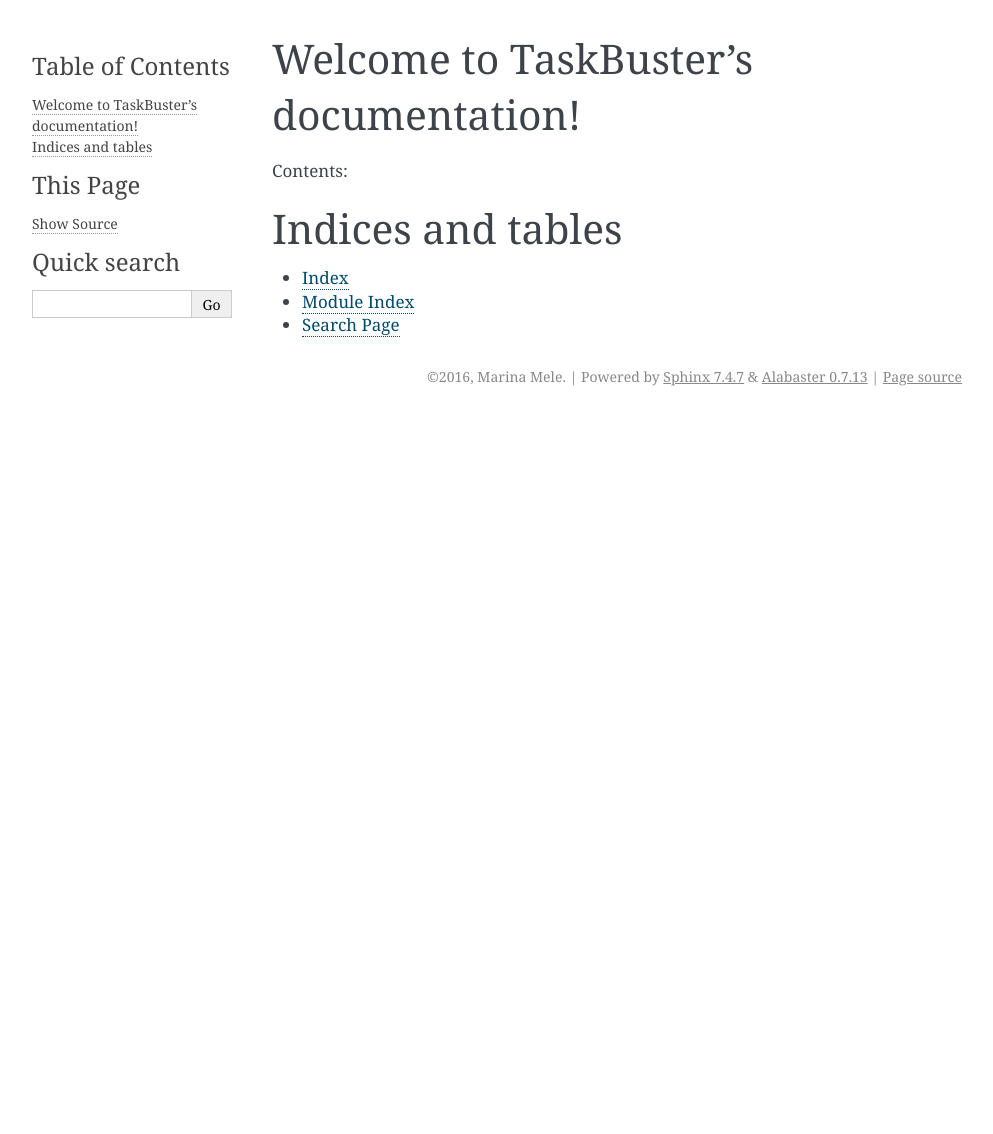
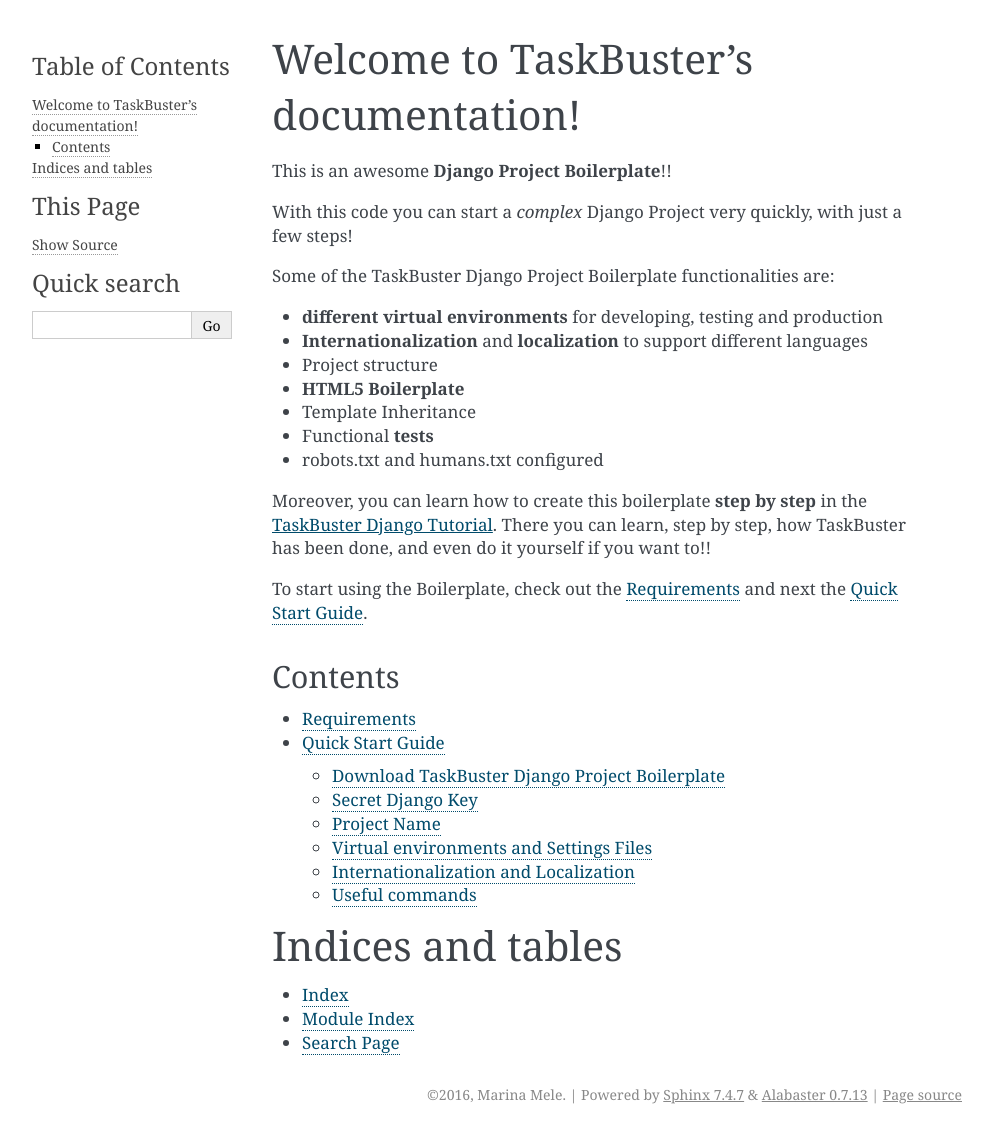
Before and after one commit to sebabouche/Task-Buster, a Sphinx documentation site: the page built from docs/index.rst, in a window 1280 px wide. Shown: the whole page, without its empty margins (148-1141 px from the left). Built offline with Sphinx 7.4.7, drawn with Linux system fonts in a browser that asks for light colours; before the commit the page ends 900 px from its top, so only the background shows below that.

```diff
--- a/docs/index.rst
+++ b/docs/index.rst
@@ -1,16 +1,41 @@
-.. TaskBuster documentation master file, created by
-   sphinx-quickstart on Fri Jun 17 04:47:13 2016.
-   You can adapt this file completely to your liking, but it should at least
-   contain the root `toctree` directive.
-
 Welcome to TaskBuster's documentation!
 ======================================
 
-Contents:
+This is an awesome **Django Project Boilerplate**!!
+
+With this code you can start a *complex* Django Project
+very quickly, with just a few steps!
+
+Some of the TaskBuster Django Project Boilerplate functionalities are:
+
+- **different virtual environments** for developing, testing and production
+- **Internationalization** and **localization** to support different languages
+- Project structure
+- **HTML5 Boilerplate**
+- Template Inheritance
+- Functional **tests**
+- robots.txt and humans.txt configured
+
+Moreover, you can learn how to create this boilerplate **step by step**
+in the |taskbuster_tutorial|. There you can learn, step by step, how
+TaskBuster has been done, and even do it yourself if you want to!!
+
+.. |taskbuster_tutorial| raw:: html
+
+    <a href="http://marinamele.com/taskbuster-django-tutorial"
+    target="_blank">TaskBuster Django Tutorial</a>
+
+To start using the Boilerplate, check out the :doc:`requirements`
+and next the :doc:`quick_start`.
+
+Contents
+--------
 
 .. toctree::
    :maxdepth: 2
 
+   requirements
+   quick_start
 
 
 Indices and tables
--- /dev/null
+++ b/docs/quick_start.rst
@@ -0,0 +1,178 @@
+Quick Start Guide
+=================
+
+
+Download TaskBuster Django Project Boilerplate
+----------------------------------------------
+
+First, you need to download the BoilerPlate from GitHub.
+
+
+Secret Django Key
+-----------------
+
+This boilerplate has the **DJANGO_KEY** setting variable hidden.
+
+You can generate your DJANGO_KEY |django_key|.
+
+.. |django_key| raw:: html
+
+    <a href="http://www.miniwebtool.com/django-secret-key-generator"
+    target="_blank">here</a>
+
+
+Project Name
+------------
+
+This project is named *TaskBuster*, so if you are using this
+Boilerplate to create your own project, you'll have to change
+the name in a few places:
+
+ - *taskbuster_project* **folder** (your top project container)
+ - *taskbuster_project/taskbuster* **folder** (your project name)
+ - virtual environment names: **tb_dev** and **tb_test** (name them whatever you want)
+ - in virtual environments **postactivate** files (see section below), you have to change **taskbuster.settings.development** for your **projectname.settings.development**. Same works for the testing environment.
+
+
+Virtual environments and Settings Files
+---------------------------------------
+
+First, you must know your Python 3 path::
+
+    $ which python3
+
+which is something similar to /usr/local/bin/python3.
+
+Next, create a Development virtual environment with Python 3 installed::
+
+    $ mkvirtualenv --python=/usr/local/bin/python3 tb_dev
+
+where you might need to change it with your python path.
+
+Go to the virtual enviornment folder with::
+
+    $ cd $VIRTUAL_ENV/bin
+
+and edit the postactivate file.:
+
+    $ vi postactivate
+
+You must add the lines: ::
+
+    export DJANGO_SETTINGS_MODULE="taskbuster.settings.development"
+    export SECRET_KEY="your_secret_django_key"
+
+with your project name and your own secret key.
+
+Next, edit the **predeactivate** file and add the line::
+
+    unset SECRET_KEY
+
+Repeat the last steps for your testing environment::
+
+    $ mkvirtualenv --python=/usr/local/bin/python3 tb_test
+    $ cd $VIRTUAL_ENV/bin
+    $ vi postactivate
+
+where you have to add the lines::
+
+    export DJANGO_SETTINGS_MODULE="taskbuster.settings.testing"
+    export SECRET_KEY="your_secret_django_key"
+
+and in the predeactivate file::
+
+    unset SECRET_KEY
+
+Next, install the packages in each environment::
+
+    $ workon tb_dev
+    $ pip install -r requirements/development.txt
+    $ workon tb_test
+    $ pip install -r requirements/testing.txt
+
+
+
+Internationalization and Localization
+-------------------------------------
+
+Settings
+********
+
+The default language for this Project is **English**, and we use internatinalization to translate the text into Catalan.
+
+If you want to change the translation language, or include a new one, you just need to modify the **LANGUAGES** variable in the file *settings/base.py*. The language codes that define each language can be found |codes_link|.
+
+.. |codes_link| raw:: html
+
+    <a href="http://msdn.microsoft.com/en-us/library/ms533052(v=vs.85).aspx" target="_blank">here</a>
+
+For example, if you want to use German you should include::
+
+    LANGUAGES = (
+        ...
+        'de', _("German"),
+        ...
+    )
+
+You can also specify a dialect, like Luxembourg's German with::
+
+    LANGUAGES = (
+        ...
+        'de-lu', _("Luxemburg's German"),
+        ...
+    )
+
+Note: the name inside the translation function _("") is the language name in the default language (English).
+
+More information on the |internationalization_post|.
+
+.. |internationalization_post| raw:: html
+
+    <a href="http://marinamele.com/taskbuster-django-tutorial/internationalization-localization-languages-time-zones" target="_blank">TaskBuster post</a>
+
+
+Translation
+***********
+
+Go to the terminal, inside the taskbuster_project folder and create the files to translate with::
+
+    $ python manage.py makemessages -l ca
+
+change the language "ca" for your selected language.
+
+Next, go to the locale folder of your language::
+
+    $ cd taskbuster/locale/ca/LC_MESSAGES
+
+where taskbuster is your project folder. You have to edit the file *django.po* and translate the strings. You can find more information about how to translate the strings |translation_strings_post|.
+
+.. |translation_strings_post| raw:: html
+
+    <a href="http://marinamele.com/taskbuster-django-tutorial/internationalization-localization-languages-time-zones#inter-translation" target="_blank">here</a>
+
+Once the translation is done, compile your messages with::
+
+    $ python manage.py compilemessages -l ca
+
+
+
+Tests
+*****
+
+We need to update the languages in our Tests to make sure the translation works correclty. Open the file *functional_tests/test_all_users.py*:
+
+- in **test_internationalization**, update your languages with the translation of title text, here "Welcome to TaskBuster!"
+- in **test_localization**, update your languages.
+
+
+
+Useful commands
+---------------
+
+A list of all the commands used to run this template::
+
+    $ workon tb_dev
+    $ workon tb_test
+
+    $ python manage.py makemessages -l ca
+    $ python manage.py compilemessages -l ca
--- /dev/null
+++ b/docs/requirements.rst
@@ -0,0 +1,31 @@
+Requirements
+============
+
+The requirements necessary to use this Django Project Boilerplate are:
+
+- **python3** and **pip3**
+- **virtualenv and virtualenvwrapper**
+- **Firefox** (to use Selenium's Webdriver in functional Tests)
+- **GNU gettext** (to use Internationalization)
+
+If you don't have the first two requirements, you may find this
+post useful: |python_install|.
+
+.. |python_install| raw:: html
+
+    <a href="http://www.marinamele.com/2014/07/install-python3-on-mac-os-x-and-use-virtualenv-and-virtualenvwrapper.html" target="_blank">Install Python 3 on Mac OS X and use virtualenv and virtualenvwrapper</a>
+
+You can download Firefox from the official web page: |firefox_web|.
+
+.. |firefox_web| raw:: html
+
+    <a href="https://www.mozilla.org" target="_blank">Firefox</a>
+
+And if you don't have GNU gettext, check this |taskbuster_section|.
+
+.. |taskbuster_section| raw:: html
+
+    <a href="http://marinamele.com/taskbuster-django-tutorial/internationalization-localization-languages-time-zones" target="_blank">TaskBuster tutorial section</a>
+
+
+**Ready!?** Continue to the :doc:`quick_start`!
```
Also changed, not shown: 14 other files.
